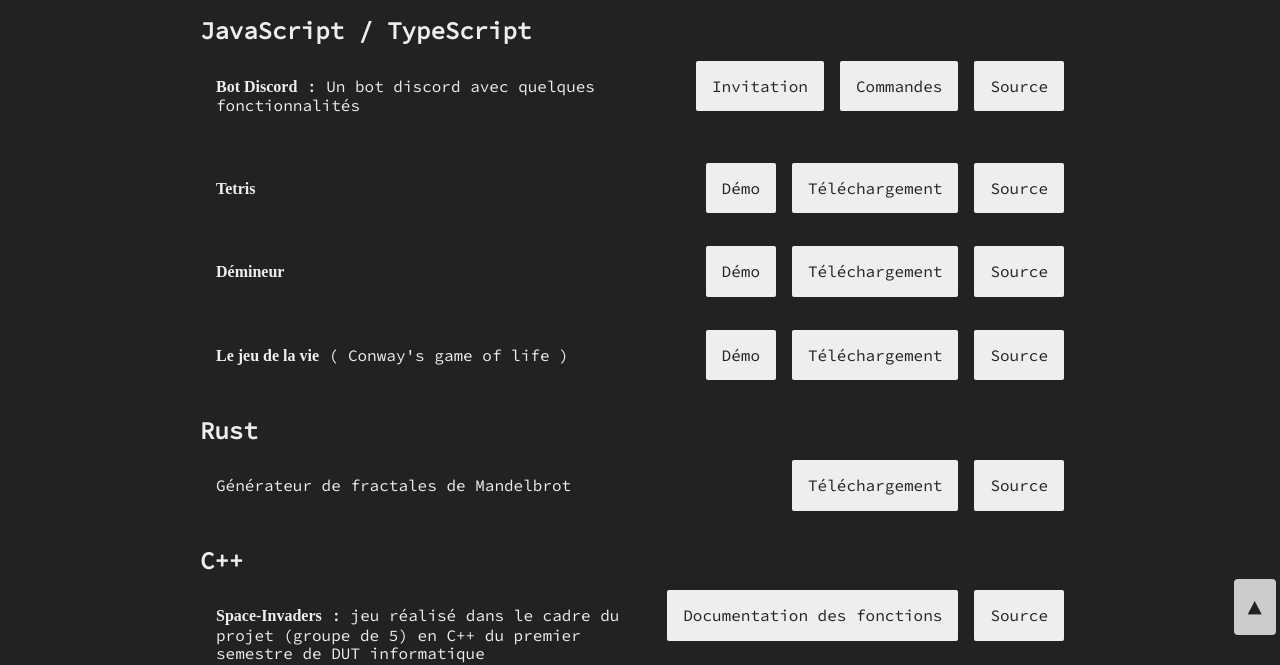
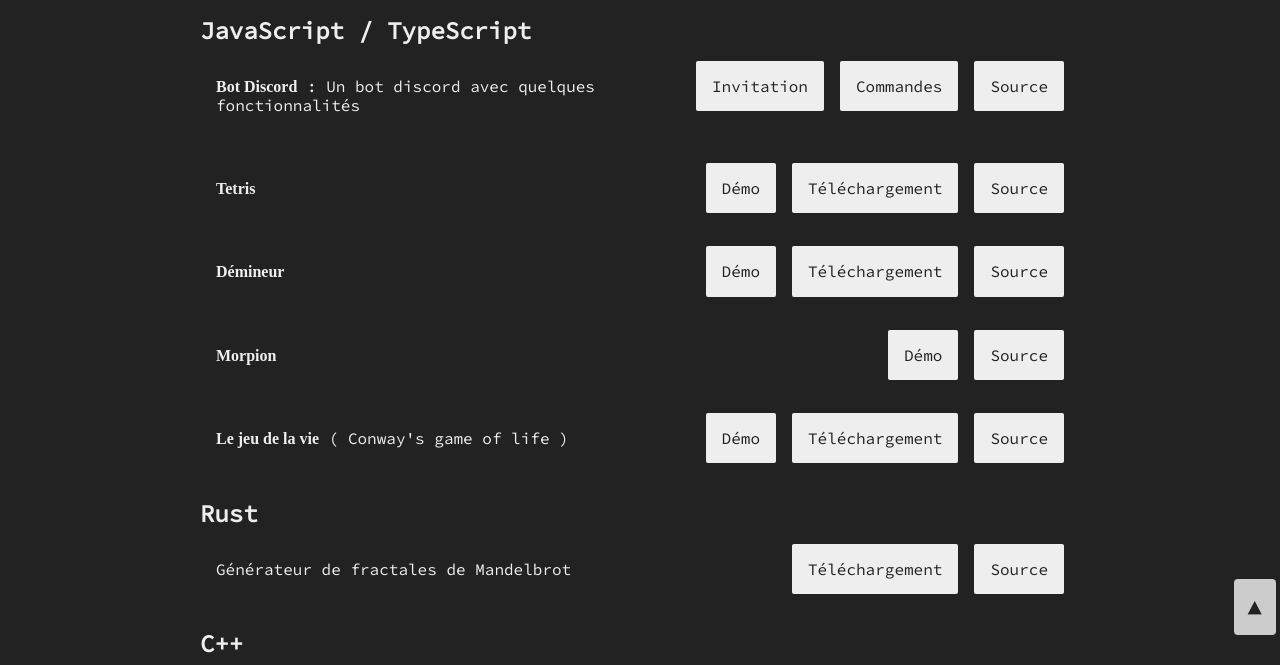
Before and after one commit to NilsPonsard/sautax-website, a plain HTML site: page projets.html in a window 1280 px wide. Shown: the part 161-826 px from the top of the page. Drawn offline with Linux system fonts and the light colour scheme.

Commit message:
ajout du morpion

```diff
--- a/projets.html
+++ b/projets.html
@@ -97,6 +97,15 @@
                             <a class="droite bouton pc"
                                 href="https://github.com/sautax/minesweeper-typescript/releases/download/1.0/minesweeper-typescript.1.0.zip">Téléchargement</a>
                             <a class="droite bouton pc" href="https://sautax.github.io/minesweeper-typescript/">Démo</a>
+                        </p>
+                    </div>
+                    <div class="p-projet">
+                        <p id="Morpion" class="p-nom">
+                            <span class="projet-nom gauche"> <strong>Morpion</strong></span>
+                        </p>
+                        <p>
+                            <a class="droite bouton" href="https://gitlab.com/nilsponsard/morpion-ts">Source</a>
+                            <a class="droite bouton pc" href="https://nilsponsard.gitlab.io/morpion-ts">Démo</a>
                         </p>
                     </div>
                     <div class="p-projet">
```
